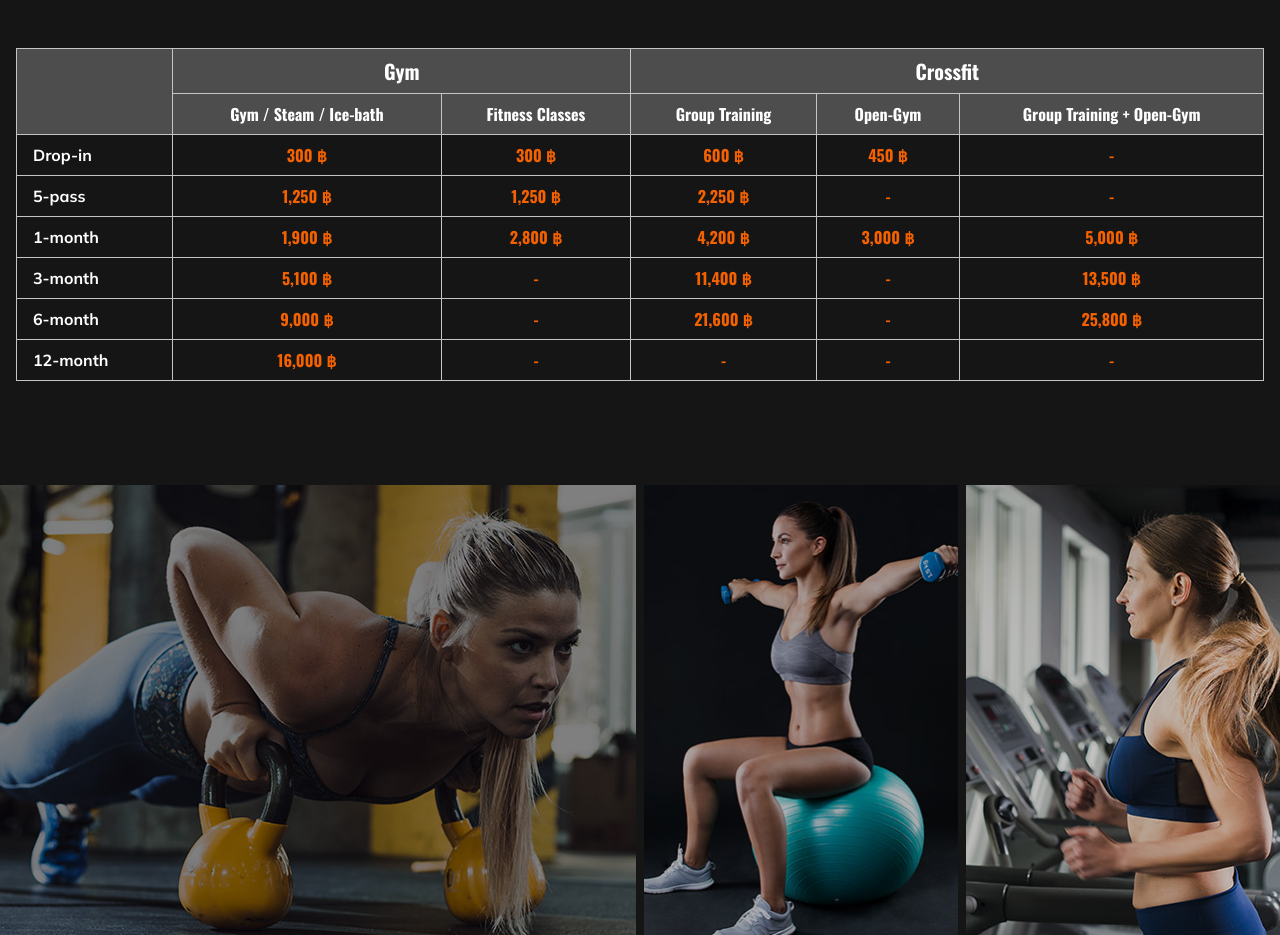
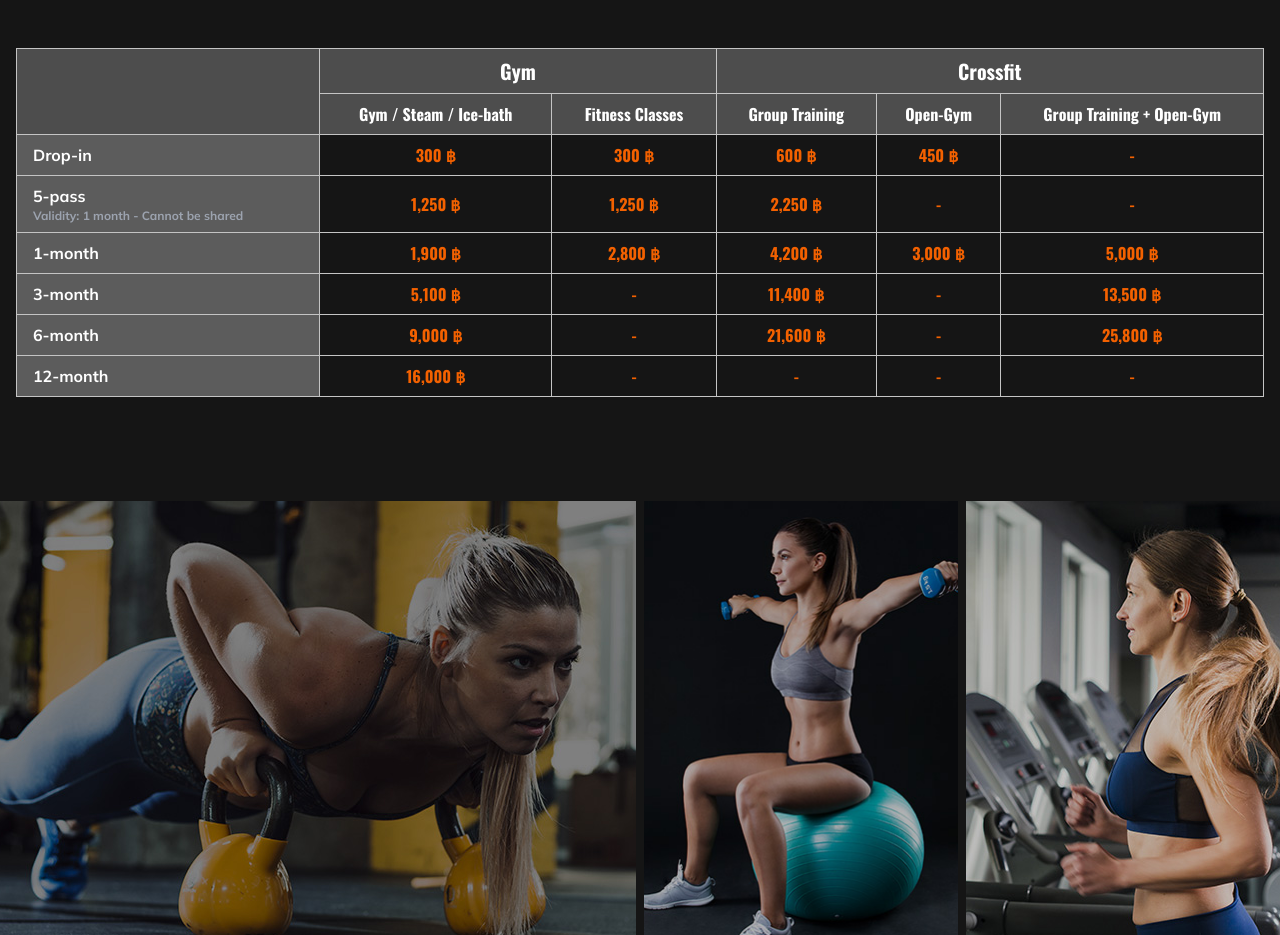
Before and after one commit to felipe-muner/podium-gym, a Next.js app: page / in a window 1280 px wide. Shown: the part 3300-4235 px from the top of the page. Built offline with nearby package versions, Linux system fonts and the light colour scheme.

Commit message:
feat: validity

```diff
--- a/components/OurPlan/OurPlan.tsx
+++ b/components/OurPlan/OurPlan.tsx
@@ -66,10 +66,19 @@ export default function OurPlan(props: OurPlanProps) {
   const p = { ...props };
 
   // Define the 6 plan types (rows)
-  const planTypes = ["Drop-in", "5-pass", "1-month", "3-month", "6-month", "12-month"];
+  const planTypes = [
+    "Drop-in",
+    "5-pass",
+    "1-month",
+    "3-month",
+    "6-month",
+    "12-month",
+  ];
 
   // Flatten the subcategories in order
-  const subCategories = membershipPlans.flatMap(membership => membership.plans);
+  const subCategories = membershipPlans.flatMap(
+    (membership) => membership.plans
+  );
 
   return (
     <section className={cn("bg-brand-background-2 py-16", p.className)}>
@@ -112,13 +121,18 @@ export default function OurPlan(props: OurPlanProps) {
               {planTypes.map((type, rowIndex) => (
                 <tr key={rowIndex} className="border-t border-brand-gray-light">
                   {/* Row header for the plan type with full border */}
-                  <th className="px-4 py-2 text-left text-white font-mulish border border-brand-gray-light">
+                  <th className="px-4 py-2 text-left text-white font-mulish border border-brand-gray-light bg-brand-gray-dark">
                     {type}
+                    {type.toLowerCase() === "5-pass" && (
+                      <div className="text-xs text-gray-400">
+                        Validity: 1 month - Cannot be shared
+                      </div>
+                    )}
                   </th>
                   {subCategories.map((sub, colIndex) => {
                     // Find matching plan (case-insensitive)
                     const plan = sub.plans.find(
-                      p => p.name.toLowerCase() === type.toLowerCase()
+                      (p) => p.name.toLowerCase() === type.toLowerCase()
                     );
                     return (
                       <td
```
